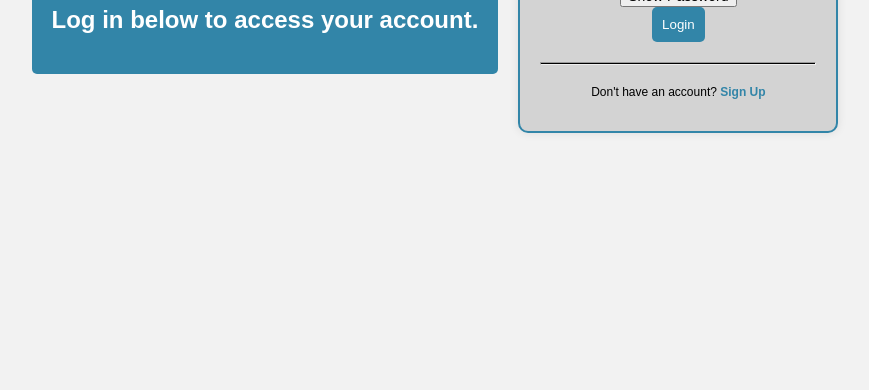
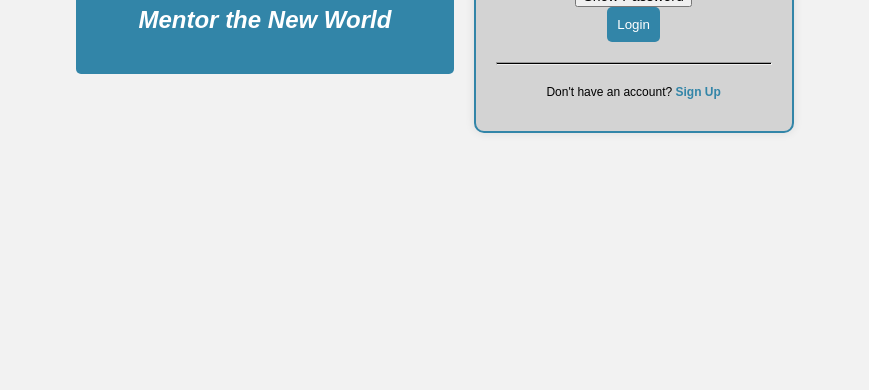
Before and after one commit to thienducthinh/Mentorship_Program, a plain HTML site: page index.html in a window 1280 px wide. Shown: the part 410-800 px from the top of the page, without its empty margins (195-1064 px from the left). Drawn offline with nearby package versions, Linux system fonts and the light colour scheme.

Commit message:
change log in message

```diff
--- a/index.html
+++ b/index.html
@@ -69,7 +69,7 @@
 <body>
     <div id="titles">
         <h1>Welcome to Mentorize</h1>
-        <h2>Log in below to access your account.</h2>
+        <h2><i>Mentor the New World</i></h2>
     </div>
     <form id="loginForm">
         <label for="email">Email:</label>
```
